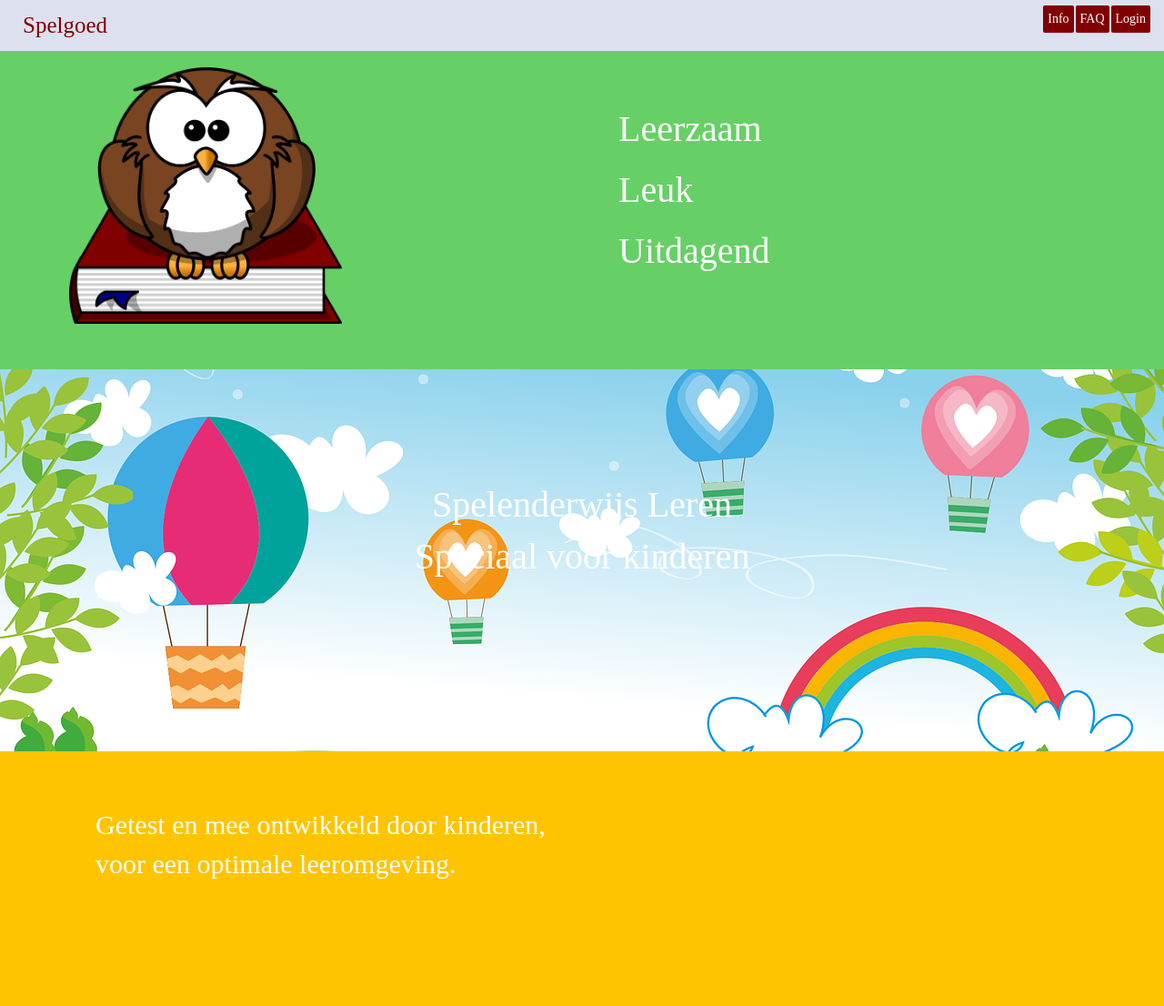
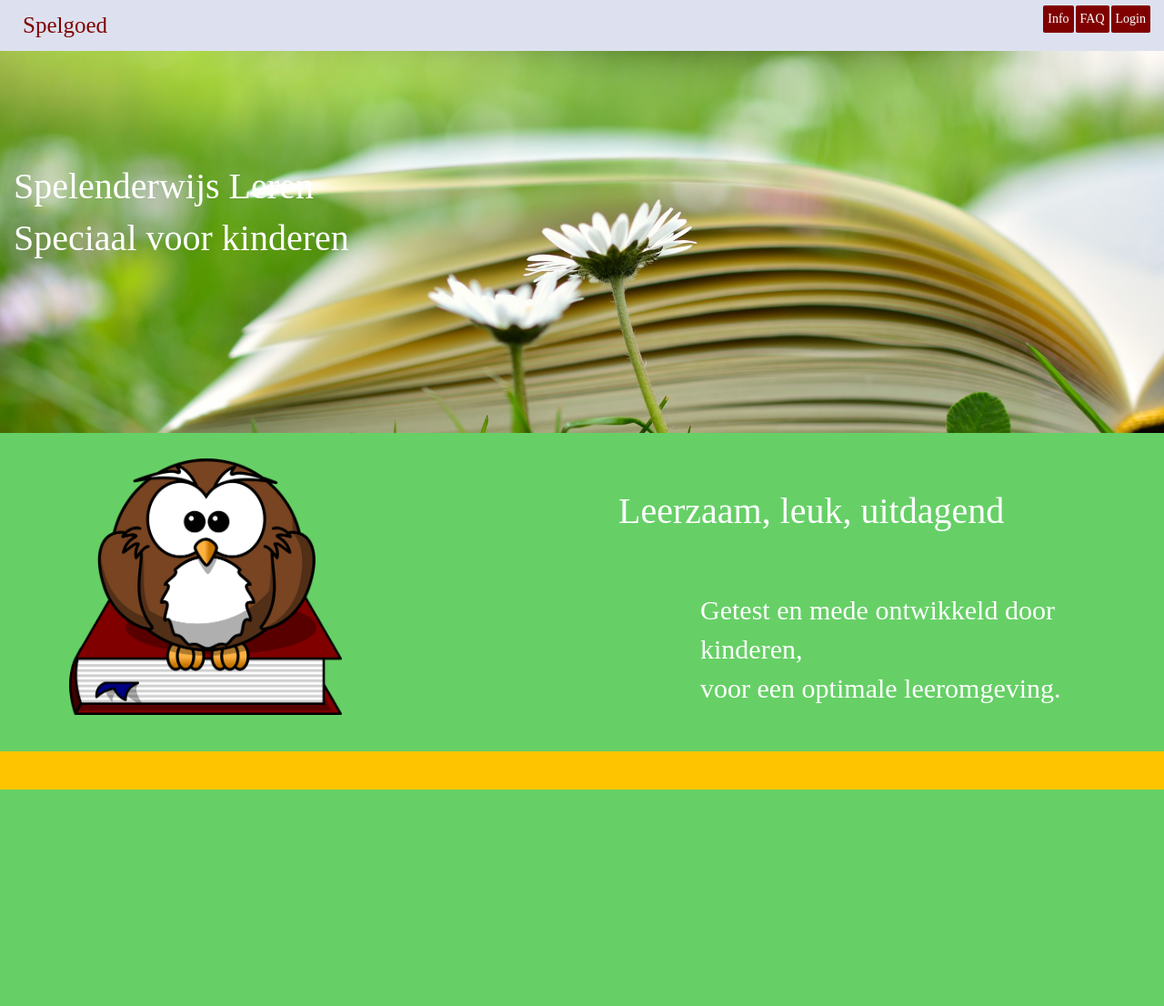
Before and after one commit to mpetrosov/elo, a PHP site: page / in a window 1280 px wide. Shown: the whole page at 91% size. After the commit the page ends 868 px from the top, so only its background shows below. Run offline with PHP 8.4, Linux system fonts and the light colour scheme; some web fonts are replaced.

Commit message:
frontpage changed

```diff
--- a/index.html
+++ b/index.html
@@ -27,13 +27,7 @@
       </div>
     </div>
 
-    <div class="row">
-      <div class= "col-sm-6 topfrontleft">
-        <img id="imagefront" src="img/owl.png"></div>
-      <div class= "col-sm-6 topfront">
-        <div class="toptext"><br><p>Leerzaam</p><p>Leuk</p><p>Uitdagend</p></div>
-      </div>
-    </div>
+
 
     <div class="row">
       <div class="col-xs-12 middlefront">
@@ -42,9 +36,18 @@
     </div>
 
     <div class="row">
+      <div class= "col-sm-6 topfrontleft">
+        <img id="imagefront" src="img/owl.png"></div>
+      <div class= "col-sm-6 topfront">
+        <div class="toptext"><br><p>Leerzaam, leuk, uitdagend</p>
+          <div class="bottomtext">Getest en mede ontwikkeld door kinderen,<br>
+          voor een optimale leeromgeving.</div></div>
+      </div>
+    </div>
+
+    <div class="row">
       <div class="col-xs-12 bottomfront">
-        <div class="bottomtext">Getest en mee ontwikkeld door kinderen,<br>
-        voor een optimale leeromgeving.</div>
+
       </div>
     </div>
 
--- a/styles.css
+++ b/styles.css
@@ -40,7 +40,7 @@ button {
 
 .middlefront {
   height: 30em;
-   background-image: url("img/landscape2.png");
+   background-image: url("img/book.jpg");
    background-size: cover;
    background-repeat: no-repeat;
    background-color: #d06666;
@@ -48,7 +48,7 @@ button {
 
 .bottomfront {
   background-color:  #ffc400;
-  height: 20em;
+  height: 3em;
 }
 
 .toptext {
@@ -60,7 +60,7 @@ button {
 {
   margin-top: 3em;
   font-size: 40px;
-  text-align: center;
+  text-align: left;
   color: white;
 }
 
@@ -85,7 +85,7 @@ button {
 #imagefront {
   width: 300px;
   margin-left: 60px;
-  margin-top: 10px;
+  margin-top: 20px;
 }
 
 @media (max-width: 767.98px) {
@@ -139,10 +139,6 @@ button {
   text-align: center;
   border-radius: 16px;
   color: #416f4f;
-}
-
-img {
-  width: 90%
 }
 
 body {
@@ -232,3 +228,8 @@ body {
   border: 5px solid #dde1ef;
   border-radius: 16px;
 }
+
+.avatar {
+  margin-top: 20px;
+  width: 100%;
+}
--- a/userpage.php
+++ b/userpage.php
@@ -31,7 +31,7 @@
       <div class="col-sm-8 usertop">
         <div class="row">
         <div class="col-xs-8 welcome">Hallo Alia</div>
-        <div class="col-xs-4 avatar"><img src="img/owl.png"></div>
+        <div class="col-xs-4"><img class="avatar" src="img/owl.png"></div>
         </div>
       </div>
 
```
Also changed, not shown: img/book.jpg (added), img/laptop.jpg (added).
